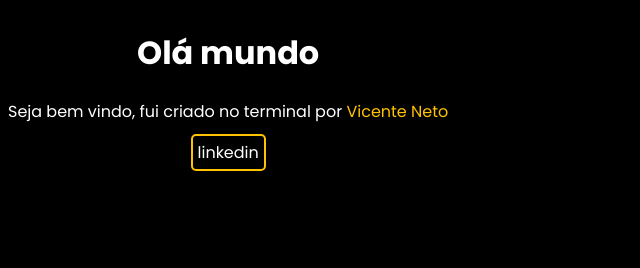
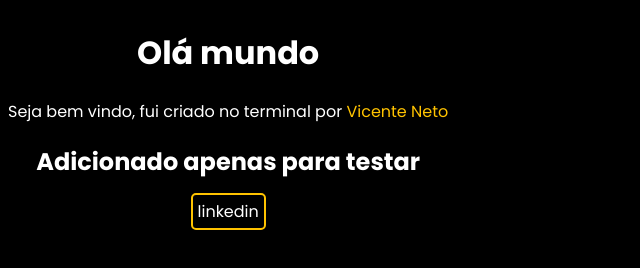
Before and after one commit to VicenteNeto21/curso_git, a plain HTML site: page index.html in a window 1280 px wide. Shown: the whole page, without its empty margins (0-640 px from the left). Drawn offline with Linux system fonts and the light colour scheme.

Commit message:
adicionado h2

```diff
--- a/index.html
+++ b/index.html
@@ -58,6 +58,7 @@
 		<div class="row">
 			<h1>Olá mundo</h1>
 			<p>Seja bem vindo, fui criado no terminal por <span>Vicente Neto<span></p>
+			<h2>Adicionado apenas para testar</h2>
 			<a href="https://www.linkedin.com/in/vicente-neto">linkedin</a>
 		</div>
 	</div>
```
